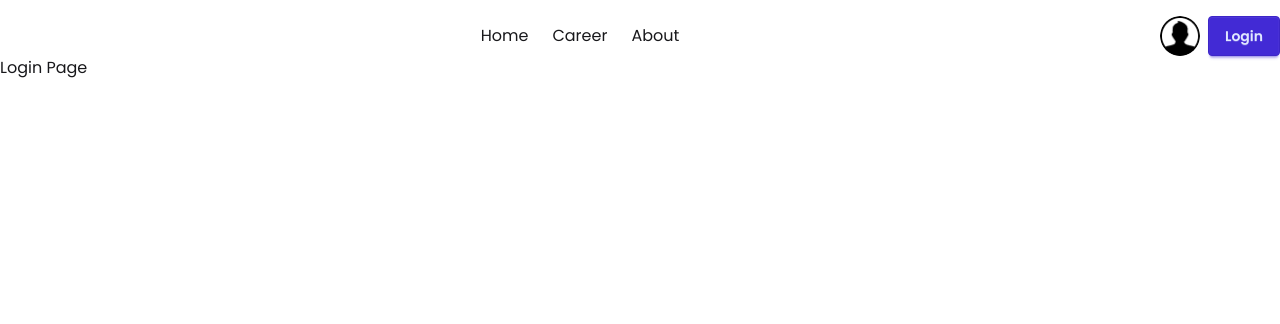
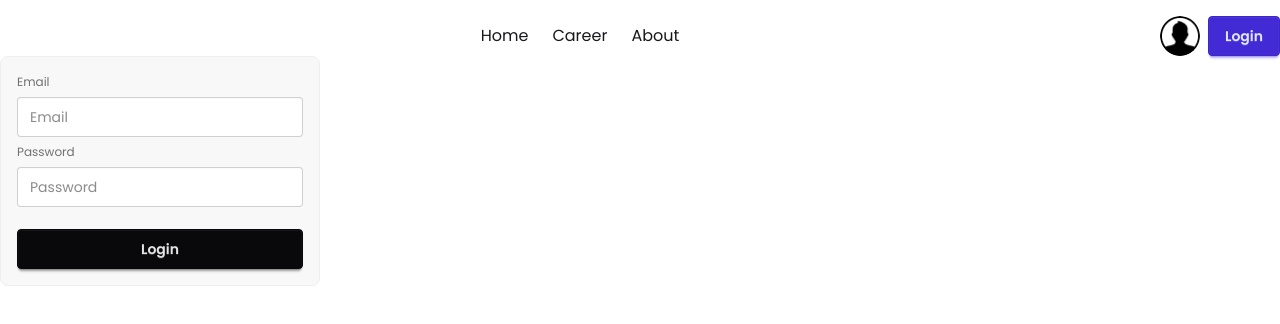
Before and after one commit to AforArdi/news-portal-redo, a Next.js app: page /login in a window 1280 px wide. Shown: the top 324 px of the page. Built offline with nearby package versions, Linux system fonts and the light colour scheme.

Commit message:
working on login page implementation

```diff
--- a/package.json
+++ b/package.json
@@ -9,14 +9,18 @@
     "lint": "eslint"
   },
   "dependencies": {
+    "@heroui/react": "^3.0.3",
+    "@heroui/styles": "^3.0.3",
     "date-fns": "^4.1.0",
     "next": "16.2.4",
     "react": "19.2.4",
     "react-dom": "19.2.4",
     "react-fast-marquee": "^1.6.5",
+    "react-hook-form": "^7.74.0",
     "react-icons": "^5.6.0"
   },
   "devDependencies": {
+    "@gravity-ui/icons": "^2.18.0",
     "@tailwindcss/postcss": "^4",
     "babel-plugin-react-compiler": "1.0.0",
     "daisyui": "^5.5.19",
--- a/src/app/(auth)/login/page.jsx
+++ b/src/app/(auth)/login/page.jsx
@@ -1,9 +1,38 @@
+"use client";
+
+import { useForm } from "react-hook-form";
+
 const LoginPage = () => {
+    const {
+        register,
+        handleSubmit,
+        watch,
+        formState: { errors },
+    } = useForm()
+
+    const onSubmit = (data) => {
+        console.log(data);
+    }
     return (
         <div>
-            Login Page
+            <form onSubmit={handleSubmit(onSubmit)}
+            className="fieldset bg-base-200 border-base-300 rounded-box w-xs border p-4">
+                <label className="label">Email</label>
+                <input type="email" className="input" placeholder="Email"
+                {...register("email", { required: 'email is required' })}
+                />
+                {errors.email && <span>{errors.email.message}</span>}
+
+                <label className="label">Password</label>
+                <input type="password" className="input" placeholder="Password"
+                {...register("password", { required: 'password is required' })}
+                />
+                {errors.password && <span>{errors.password.message}</span>}
+
+                <button className="btn btn-neutral mt-4">Login</button>
+            </form>
         </div>
-     );
+    );
 }
 
 export default LoginPage;
```
Also changed, not shown: src/components/shared/Navbar.jsx (+4 -1 lines), 1 other file (tests, documents, lock files or other folders).
